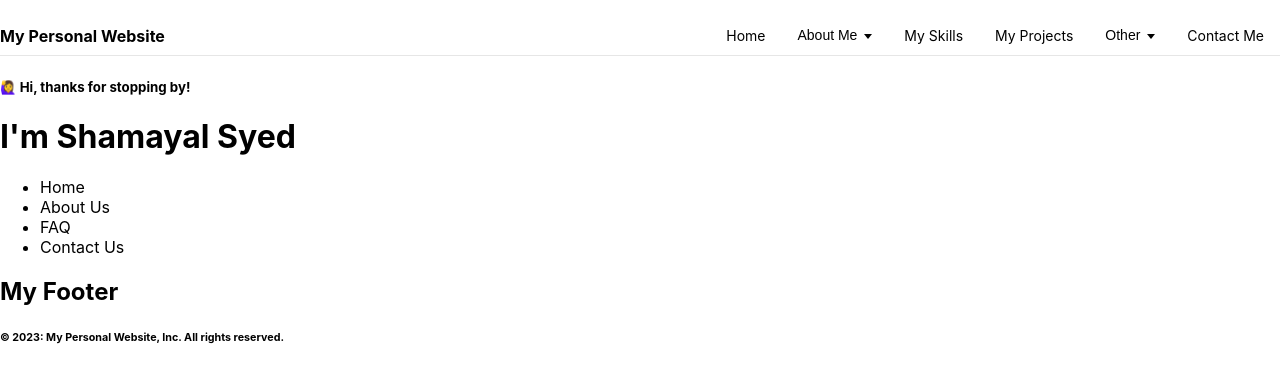
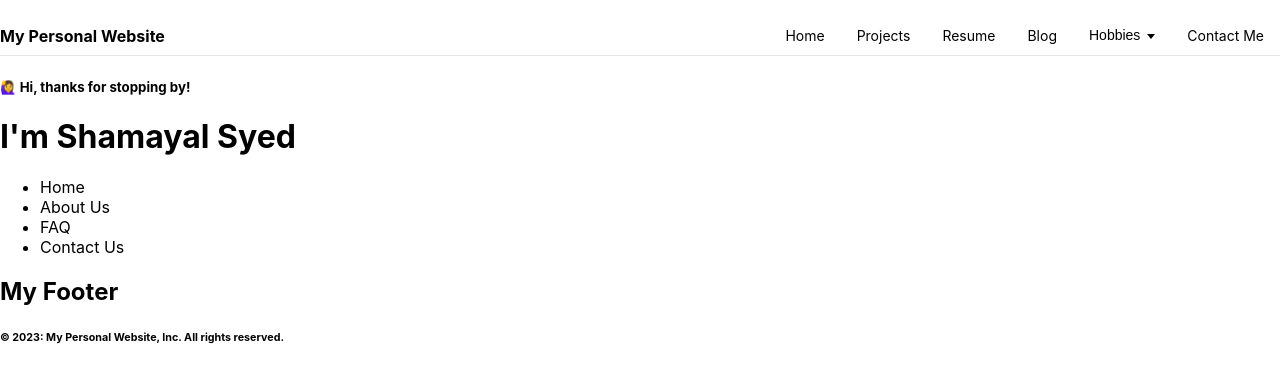
Before and after one commit to Shamayal/personal-website, a React (Create React App) app: page / in a window 1280 px wide. Shown: the top 382 px of the page. Built offline with nearby package versions, Linux system fonts and the light colour scheme.

Commit message:
changed nav bar headings

```diff
--- a/src/App.js
+++ b/src/App.js
@@ -9,6 +9,7 @@ import HomePage from "./routes/HomePage";
 import Footer from "./components/Footer";
 
 import Contact from "./components/Contact";
+import Projects from './components/Projects';
 
 function App() {
   return (
@@ -18,10 +19,13 @@ function App() {
       <Router>
 
         <NavigationBar />
+
         <Routes>
           <Route path="/" element={<HomePage />} />
 
           <Route path="*" element={<h1>404 Page Not Found</h1>} />
+
+          <Route path="/projects" element={<Projects />} />
 
           <Route path="/contact" element={<Contact />} />
 
--- a/src/menuItems.js
+++ b/src/menuItems.js
@@ -1,54 +1,53 @@
+// homepage will have my name, the typewriter effect, my skills, links, about me
+// projects
+// resume
+// Food Blog
+// Book Reviews
+// Photography/Video
+// Contact Me
+
 export const menuItems = [
   {
     title: 'Home',
     url: '/',
   },
   {
-    title: 'About Me',
+    title: 'Projects',
+    url: '/projects',
+  },
+  {
+    title: 'Resume',
+    url: '/resume',
+  },
+  {
+    title: 'Blog',
+    url: '/blog',
+  },
+  {
+    title: 'Hobbies',
     url: '',
     submenu: [
       {
-        title: 'SubHeading',
+        title: 'Photography',
         submenu: [
           {
-            title: 'Content 1',
-            url: '/money/income/add',
+            title: 'Ma Ze Dar Creations',
+            url: '/hobbies/photography/food',
           },
           {
-            title: 'Content 2',
-            url: 'money/income/view',
+            title: 'Travel',
+            url: '/hobbies/photography/travel',
           }
         ]
       },
       {
-        title: 'SubHeading 2',
-      }
-    ]
-  },
-  {
-    title: 'My Skills',
-    url: '',
-  },
-  {
-    title: 'My Projects',
-    url: '',
-  },
-  {
-    title: 'Other',
-    url: '',
-    submenu: [
-      {
-        title: 'Ma Ze Dar Creations',
-        url: '/learn/money'
-      },
-      {
         title: 'Book Reviews',
-        url: '/learn/finance'
+        url: '/books'
       }
     ]
   },
   {
     title: 'Contact Me',
-    url: '',
+    url: '/contact',
   }
 ];
```
